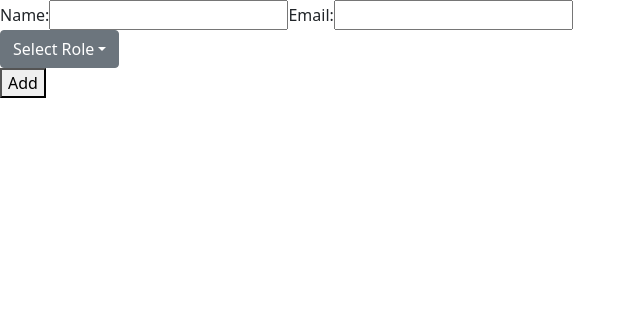
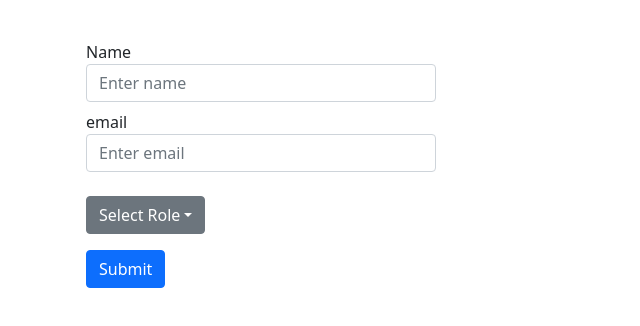
Before and after one commit to srijondasgit/examfrontend, a React (Create React App) app in the folder exammodule/: page / in a window 1280 px wide. Shown: the top 326 px of the page, without its empty margins (0-640 px from the left). Built offline with nearby package versions, Linux system fonts and the light colour scheme; no server answers.

Commit message:
Update App.js

```diff
--- a/exammodule/src/App.js
+++ b/exammodule/src/App.js
@@ -1,14 +1,12 @@
 import React from 'react';
-//import Form from './components/Form';
-import PersonList from './components/PersonList';
+import Form from './components/Form';
+// import PersonList from './components/PersonList';
 
-// let cors = require("cors");
-// app.use(cors());
 
 function App() {
   return (
     <div className="App">
-      <PersonList />
+      <Form />
     </div>
   );
 }
```
